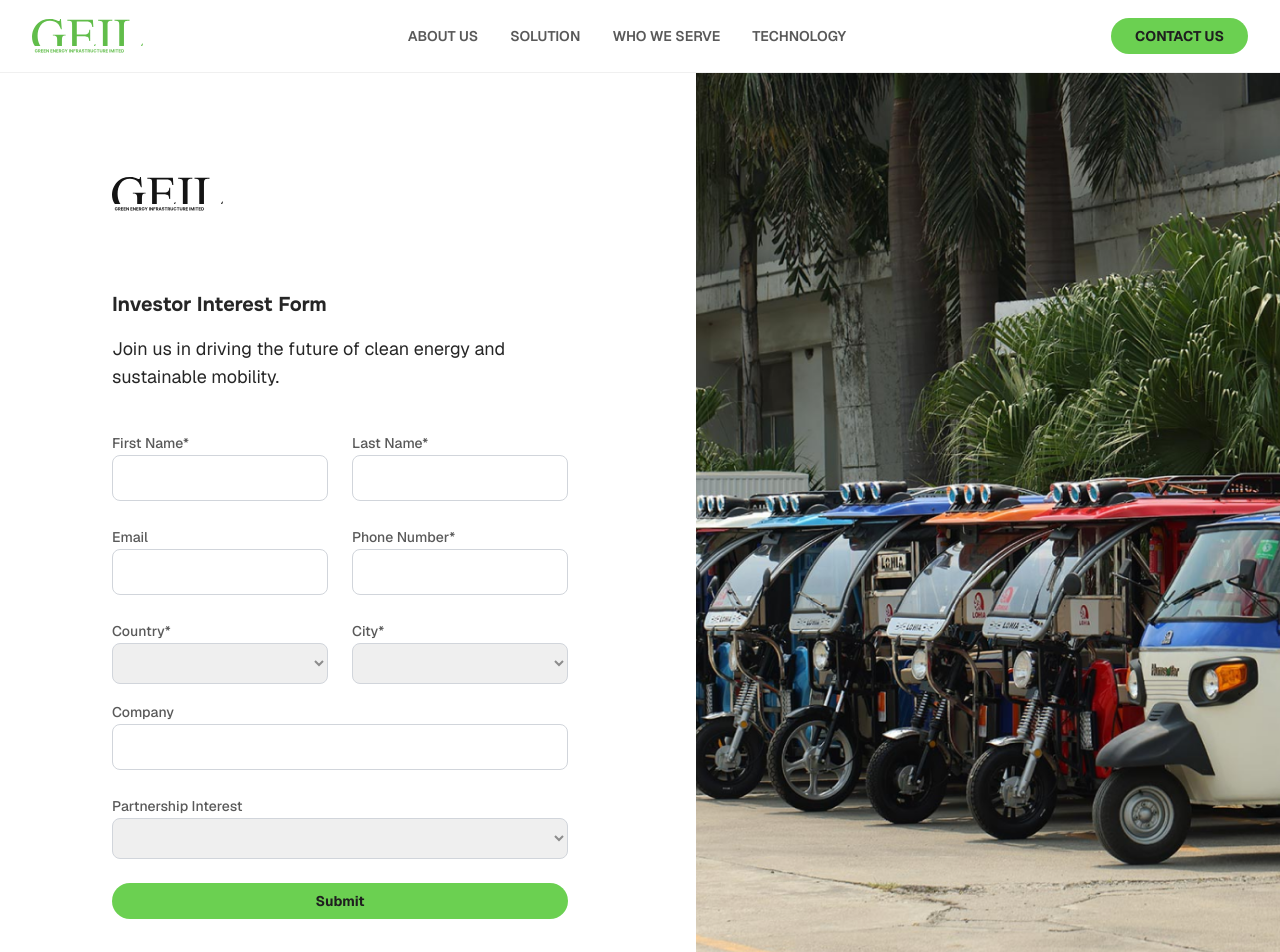
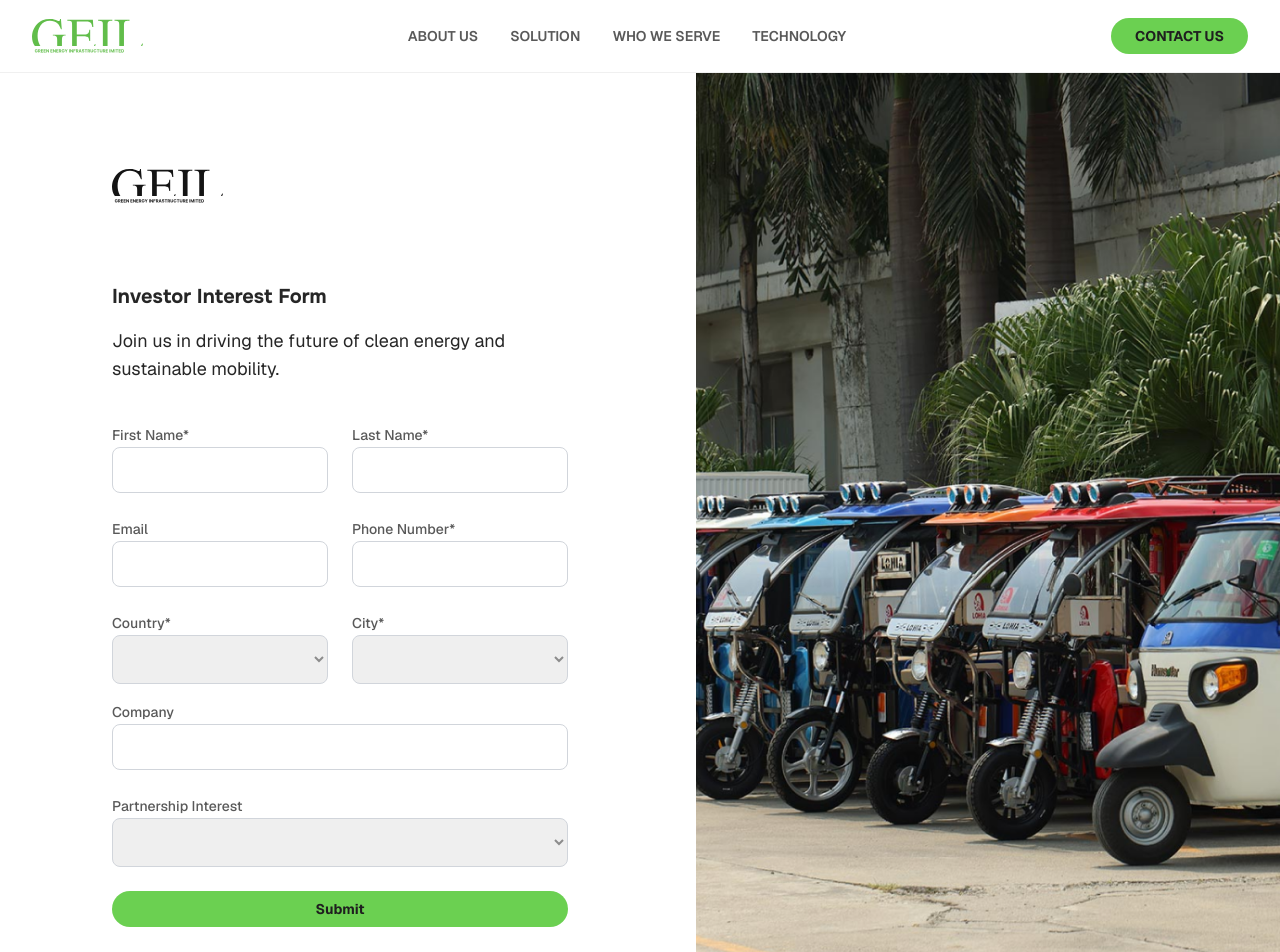
Before and after one commit to Alphalance247/Geil-App, a Next.js app: page /investor-form in a window 1280 px wide. Shown: the top 952 px of the page. Built offline with nearby package versions, Linux system fonts and the light colour scheme.

Commit message:
form changes

```diff
--- a/src/app/investor-form/page.jsx
+++ b/src/app/investor-form/page.jsx
@@ -125,7 +125,7 @@ const InvestorForm = () => {
                   required
                   value={form?.coumtry || ""}
                   id="country"
-                  className="rounded-lg border border-[#D1D5DB] outline-none text-[#8c8c8c] w-full px-[14px] py-[10px]"
+                  className="rounded-lg border border-[#D1D5DB] outline-none text-[#8c8c8c] w-full px-[14px] py-[14px]"
                   onChange={handleChange}
                 >
                   <option value=""></option>
@@ -146,7 +146,7 @@ const InvestorForm = () => {
                   name="city"
                   value={form?.city || ""}
                   id="city"
-                  className="rounded-lg border outline-none text-[#8c8c8c] border-[#D1D5DB] w-full px-[14px] py-[10px]"
+                  className="rounded-lg border outline-none text-[#8c8c8c] border-[#D1D5DB] w-full px-[14px] py-[14px]"
                   onChange={handleChange}
                 >
                   <option value=""></option>
@@ -188,7 +188,7 @@ const InvestorForm = () => {
                   value={form?.partnership || ""}
                   id="partnership"
                   required
-                  className="rounded-lg border border-[#D1D5DB] outline-none text-[#8c8c8c] w-full px-[14px] py-[10px]"
+                  className="rounded-lg border border-[#D1D5DB] outline-none text-[#8c8c8c] w-full px-[14px] py-[14px]"
                   onChange={handleChange}
                 >
                   <option value=""></option>
```
